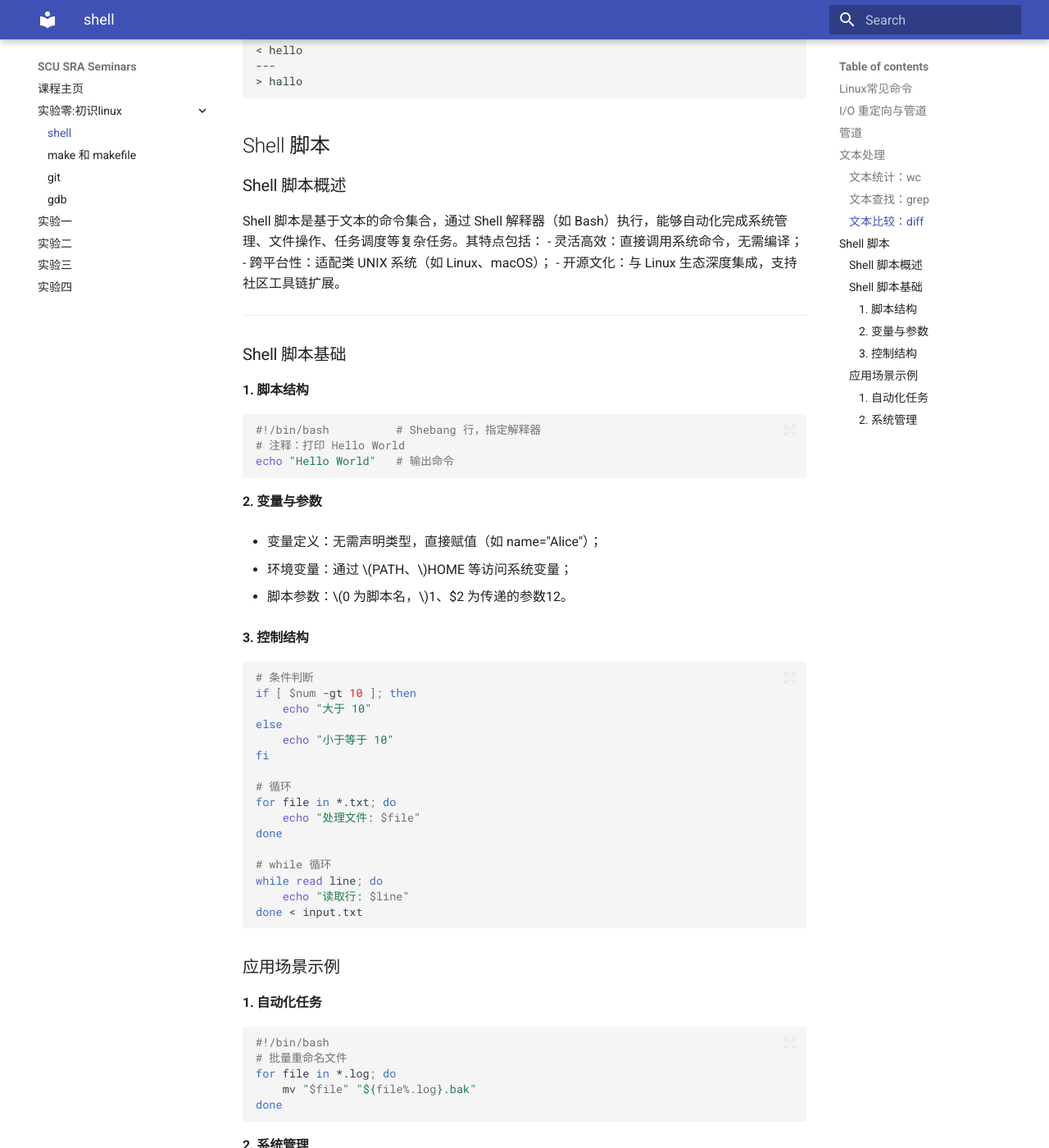
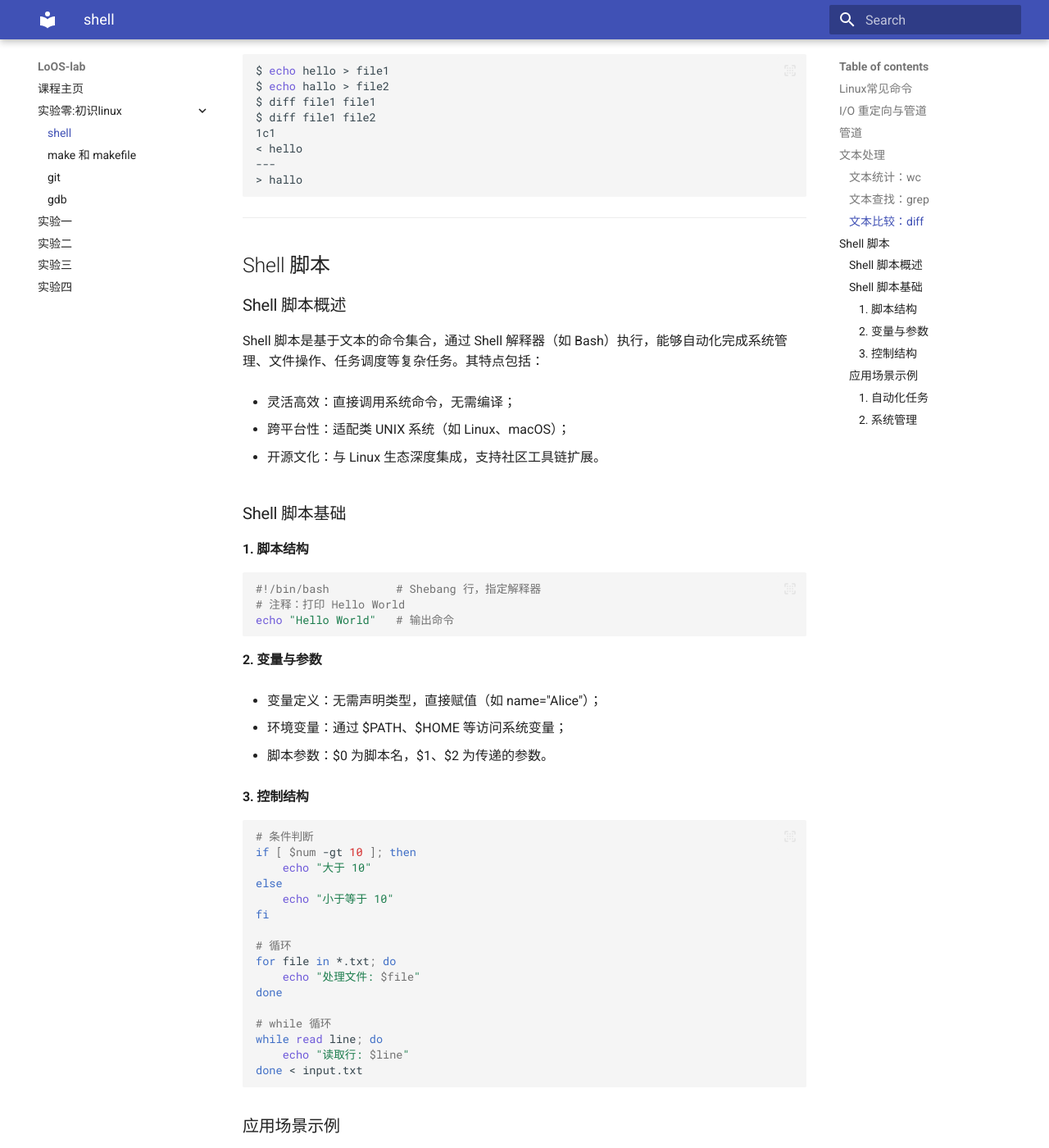
Before and after one commit to CCSGeeks/loos-docs, an MkDocs documentation site: the page built from docs/lab0/shell.md, in a window 1280 px wide and 1400 px high, scrolled down 2067 px. Shown: the whole window at 82% size. Built offline with MkDocs 1.6.1 and Material for MkDocs 9.7.7, drawn with Linux system fonts in a browser that asks for light colours; nearby versions of some CDN libraries; library files that are not in the unit come from our copies.

Commit message:
loos-lab实验零

````diff
--- a/docs/lab0/shell.md
+++ b/docs/lab0/shell.md
@@ -1,8 +1,10 @@
 # SHELL
-
+---
 ## Linux常见命令
 如ls、cd 、mkdir、torch、rm、mv、clear、grep、find、cat、shutdown等。
 请自行练习必要的Linux命令，达到初步熟练掌握的程度（不需要死记硬背，可以利用man命令、网络搜索和大语言模型）
+
+---
 
 ## I/O 重定向与管道
 一般情况下命令从标准输入（stdin）读取输入，并输出到标准输出（stdout），默认情况下两者都是你的终端。使用重定向可以让命令从文件读取输入/输出到文件。下面是以 echo 为例的重定向输出：
@@ -30,6 +32,8 @@ command < inputfile > outputfile
 ```
 除了 stdin 和 stdout 还有标准错误（stderr），他们的编号分别是 0、1、2。stderr 可以用 2> 重定向（注意数字 2 和 > 之间没有空格）。使用 2>&1 可以将 stderr 合并到 stdout。
 
+---
+
 ## 管道
 管道（pipe），操作符 |，作用为将符号左边的命令的 stdout 接到之后的命令的 stdin。管道不会处理 stderr。管道是类 UNIX 操作系统中非常强大的工具。通过管道，我们可以将实现各类小功能的程序拼接起来干大事。
 
@@ -39,6 +43,8 @@ $ ls / | grep bin  # 筛选 ls / 输出中所有包含 bin 字符串的行
 bin
 sbin
 ```
+
+---
 
 ## 文本处理
 
@@ -82,15 +88,18 @@ $ diff file1 file2
 > hallo
 ```
 
+---
+
 ## Shell 脚本
 
 ### Shell 脚本概述
 Shell 脚本是基于文本的命令集合，通过 Shell 解释器（如 Bash）执行，能够自动化完成系统管理、文件操作、任务调度等复杂任务。其特点包括：
+
 - 灵活高效：直接调用系统命令，无需编译；
+
 - 跨平台性：适配类 UNIX 系统（如 Linux、macOS）；
+
 - 开源文化：与 Linux 生态深度集成，支持社区工具链扩展。
-
----
 
 ### Shell 脚本基础
 #### 1. 脚本结构
@@ -103,9 +112,9 @@ echo "Hello World"   # 输出命令
 
 - 变量定义：无需声明类型，直接赋值（如 name="Alice"）；
 
-- 环境变量：通过 $PATH、$HOME 等访问系统变量；
+- 环境变量：通过 \$PATH、\$HOME 等访问系统变量；
 
-- 脚本参数：$0 为脚本名，$1、$2 为传递的参数12。
+- 脚本参数：\$0 为脚本名，\$1、\$2 为传递的参数。
 
 #### 3. 控制结构
 ```shell
--- a/mkdocs.yml
+++ b/mkdocs.yml
@@ -1,4 +1,4 @@
-site_name: "SCU SRA Seminars"
+site_name: "LoOS-lab"
 site_url: https://ccsgeeks.github.io/
 copyright: "Copyright &copy; 2023 - 2024 SCU SRA"
 theme:
````
